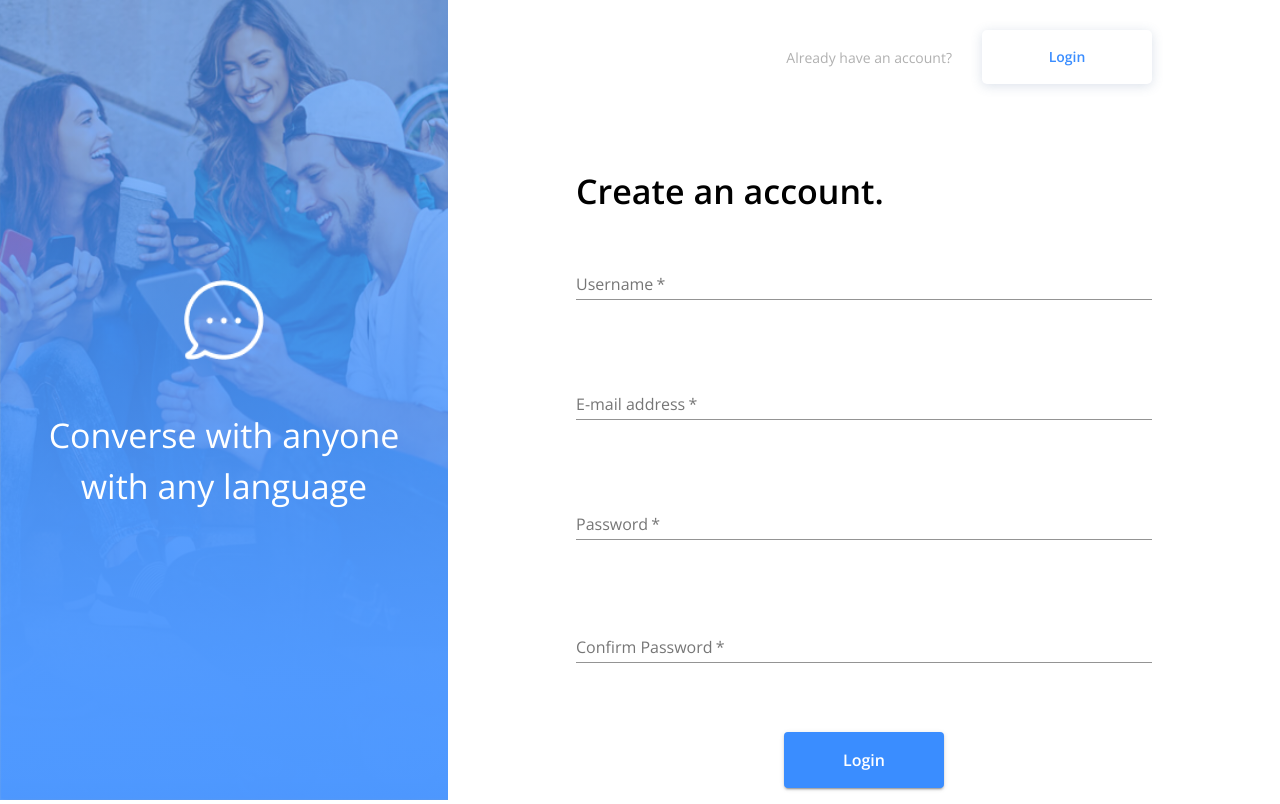
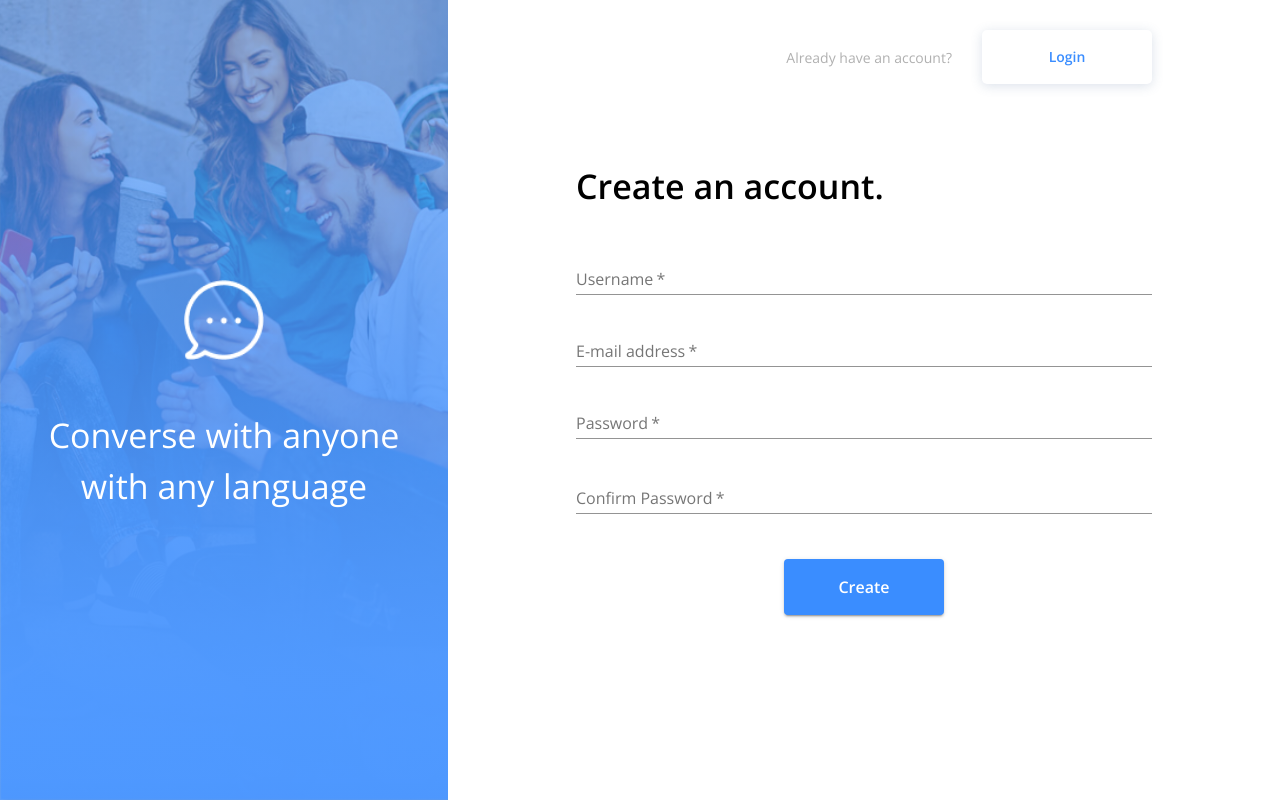
Before and after one commit to sunmengyue/508124, a React (Create React App) app in the folder client/: page / in a window 1280 px wide. Built offline with nearby package versions, Linux system fonts and the light colour scheme; no server answers.

Commit message:
fix login and signup buttnos

```diff
--- a/client/src/Login.js
+++ b/client/src/Login.js
@@ -5,11 +5,9 @@ import { connect } from "react-redux";
 import Banner from "./components/LoginAndSignup/Banner";
 import {
   Grid,
-  Box,
   Typography,
   FormControl,
   TextField,
-  FormHelperText,
 } from "@material-ui/core";
 import { login } from "./store/utils/thunkCreators";
 import ActionButton from "./components/LoginAndSignup/ActionButton";
@@ -81,7 +79,7 @@ const Login = (props) => {
                 </FormControl>
                 <Typography className={classes.passwordReset}>Forgot?</Typography>
               </Grid>
-              <ActionButton action="Create" />
+              <ActionButton action="Login" />
             </FormBodyContainer>
           </form>
         </FormContainer>
--- a/client/src/Signup.js
+++ b/client/src/Signup.js
@@ -5,8 +5,6 @@ import { connect } from "react-redux";
 import Banner from "./components/LoginAndSignup/Banner";
 import {
   Grid,
-  Box,
-  Typography,
   FormControl,
   TextField,
   FormHelperText,
@@ -110,7 +108,7 @@ const Login = (props) => {
                   </FormHelperText>
                 </FormControl>
               </Grid>
-              <ActionButton action="Login"/>
+              <ActionButton action="Create"/>
             </FormBodyContainer>
           </form>
         </FormContainer>
--- a/client/src/components/LoginAndSignup/FormBodyContainer.js
+++ b/client/src/components/LoginAndSignup/FormBodyContainer.js
@@ -11,7 +11,7 @@ const useStyles = makeStyles((theme) => ({
 const FormBodyContainer = (props) => {
   const classes = useStyles();
   return (
-    <Grid container direction="column" alignItems="flex-start" layout="row" spacing={9} className={classes.formBody}>
+    <Grid container direction="column" alignItems="flex-start" layout="row" spacing={3} className={classes.formBody}>
       {props.children}
     </Grid>
   )
--- a/client/src/components/LoginAndSignup/FormContainer.js
+++ b/client/src/components/LoginAndSignup/FormContainer.js
@@ -4,7 +4,7 @@ import { Grid } from '@material-ui/core';
 
 const useStyles = makeStyles((theme) => ({
   formBody: {
-    marginTop: "15%"
+    marginTop: "14%"
   },
 }));
 
```
